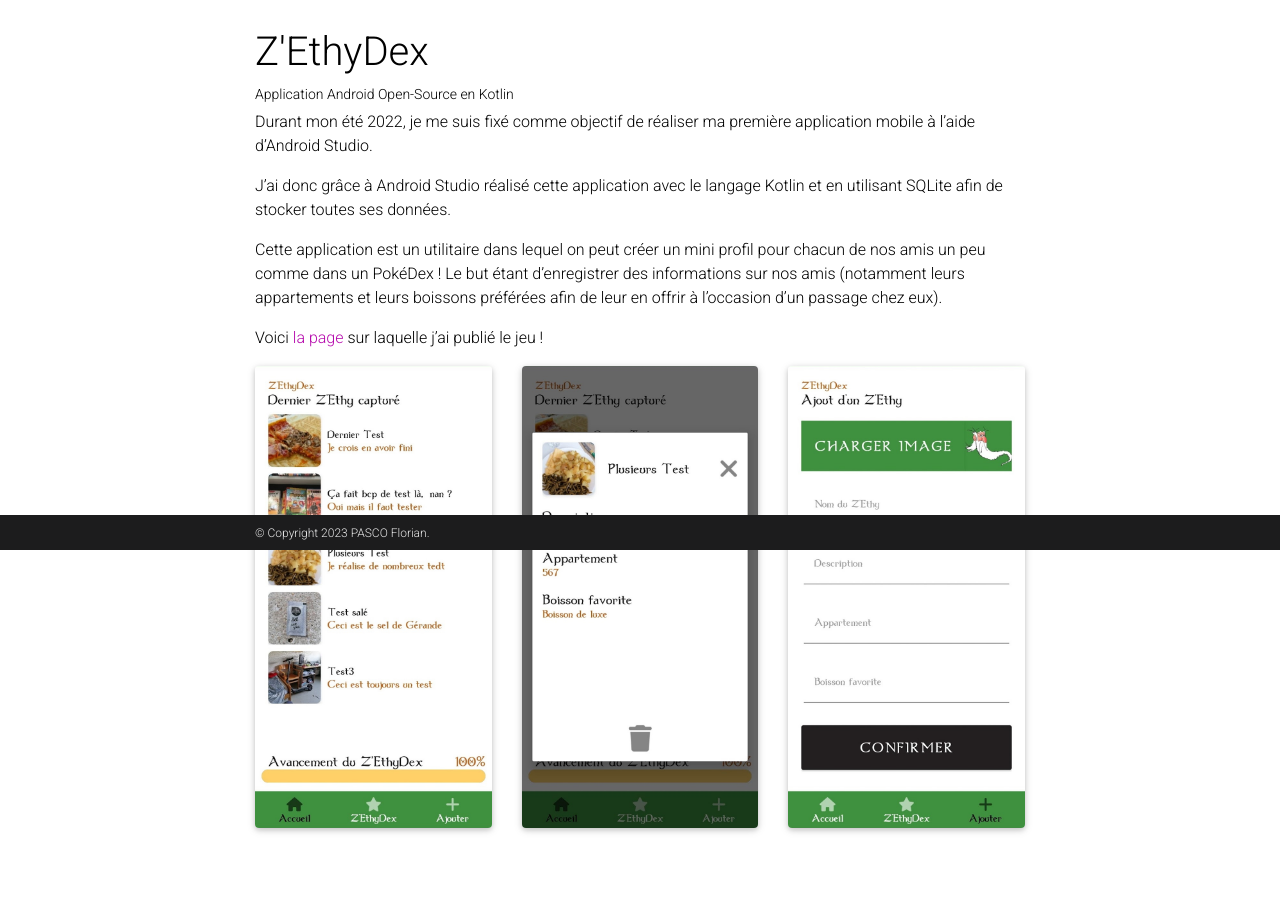
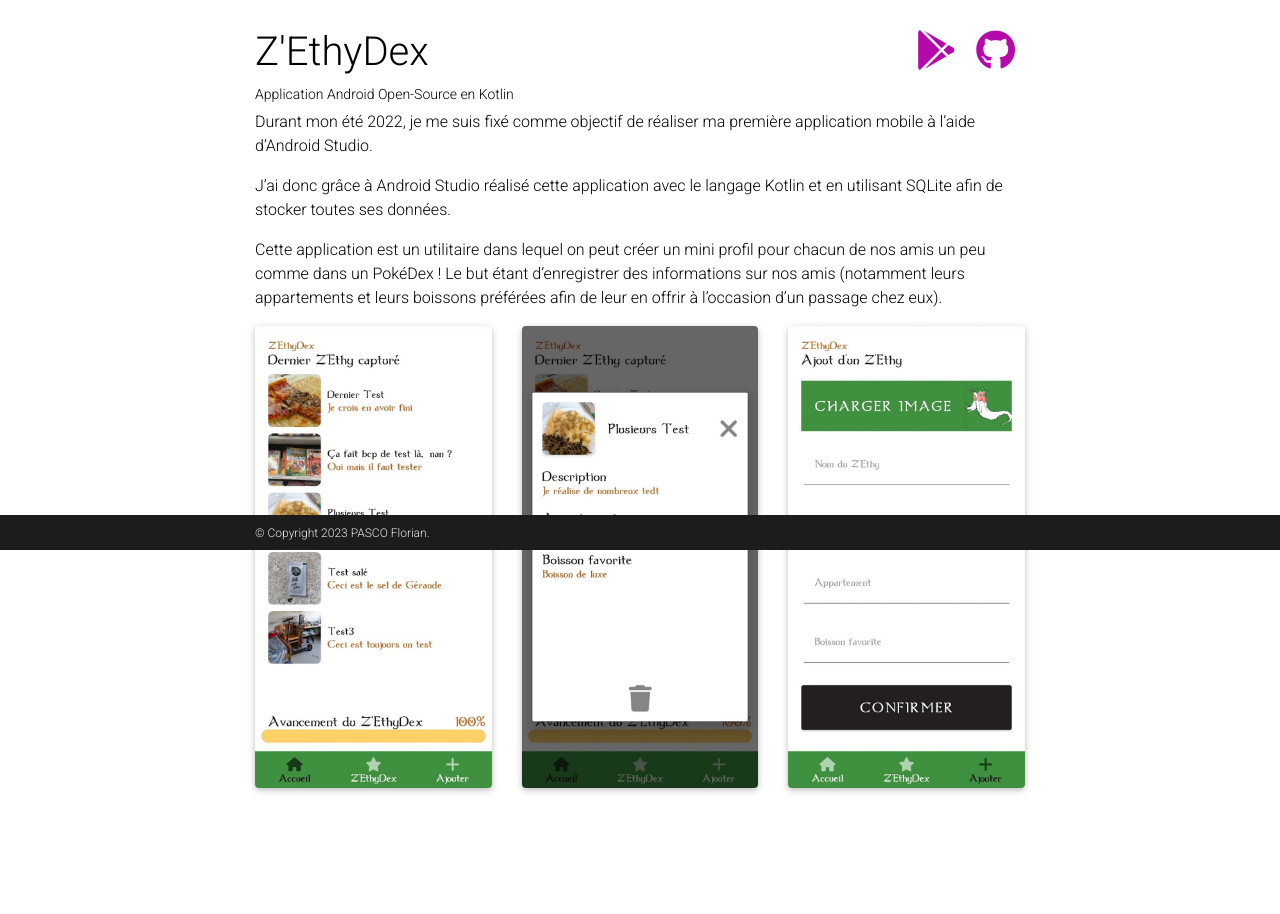
Before and after one commit to mpek29/mpek29.github.io, a Jekyll site: the page built from _projects/zethydex.md, in a window 1280 px wide. Shown: the part 350-1264 px from the top of the page. Built offline with Jekyll 4.4.1, drawn with Linux system fonts in a browser that asks for light colours; full-size pictures stand in for the smaller copies a plugin makes; comment, search, counter and statistics services are not loaded; a style sheet for code colours, icons or effects is not loaded; after the commit the page ends 1224 px from its top, so only the background shows below that.

Commit message:
adding of the playstore icon in ZEthyDex page

```diff
--- a/_layouts/page.html
+++ b/_layouts/page.html
@@ -7,11 +7,15 @@ layout: default
             <h1 class="post-title">{{ page.title }}
 
               {% if page.pdf %}
-              <a href="{{ page.pdf | prepend: 'assets/pdf/' | relative_url}}" target="_blank" rel="noopener noreferrer" class="float-right"><i class="fas fa-file-pdf"></i></a>
+              <a href="{{ page.pdf | prepend: 'assets/pdf/' | relative_url}}" target="_blank" rel="noopener noreferrer" class="float-right"><i class="fas fa-file-pdf" style="margin-left: 10px;margin-right: 10px;"></i></a>
               {% endif %}
 
               {% if page.git %}
-              <a href="{{ page.git | prepend: 'https://github.com/mpek29/'}}" target="_blank" rel="noopener noreferrer" class="float-right"><i class="fas fa-github"></i></a>
+              <a href="{{ page.git | prepend: 'https://github.com/mpek29/'}}" target="_blank" rel="noopener noreferrer" class="float-right"><i class="fab fa-github" style="margin-left: 10px;margin-right: 10px;"></i></a>
+              {% endif %}
+
+              {% if page.store %}
+              <a href="{{ page.store | prepend: 'https://play.google.com/store/apps/details?id=fr.mpek29.'}}" target="_blank" rel="noopener noreferrer" class="float-right"><i class="fab fa-google-play" style="margin-left: 10px;margin-right: 10px;"></i></a>
               {% endif %}
 
             </h1>
--- a/_projects/zethydex.md
+++ b/_projects/zethydex.md
@@ -13,8 +14,6 @@ Durant mon été 2022, je me suis fixé comme objectif de réaliser ma première
 J'ai donc grâce à Android Studio réalisé cette application avec le langage Kotlin et en utilisant SQLite afin de stocker toutes ses données.
 
 Cette application est un utilitaire dans lequel on peut créer un mini profil pour chacun de nos amis un peu comme dans un PokéDex ! Le but étant d'enregistrer des informations sur nos amis (notamment leurs appartements et leurs boissons préférées afin de leur en offrir à l'occasion d'un passage chez eux).
-
-Voici [la page](https://play.google.com/store/apps/details?id=fr.mpek29.zethydex&hl=fr) sur laquelle j'ai publié le jeu !
 
 <div class="row">
     <div class="col-sm mt-3 mt-md-0">
```
Also changed, not shown: other parts of _projects/zethydex.md (+1 -0 lines).
